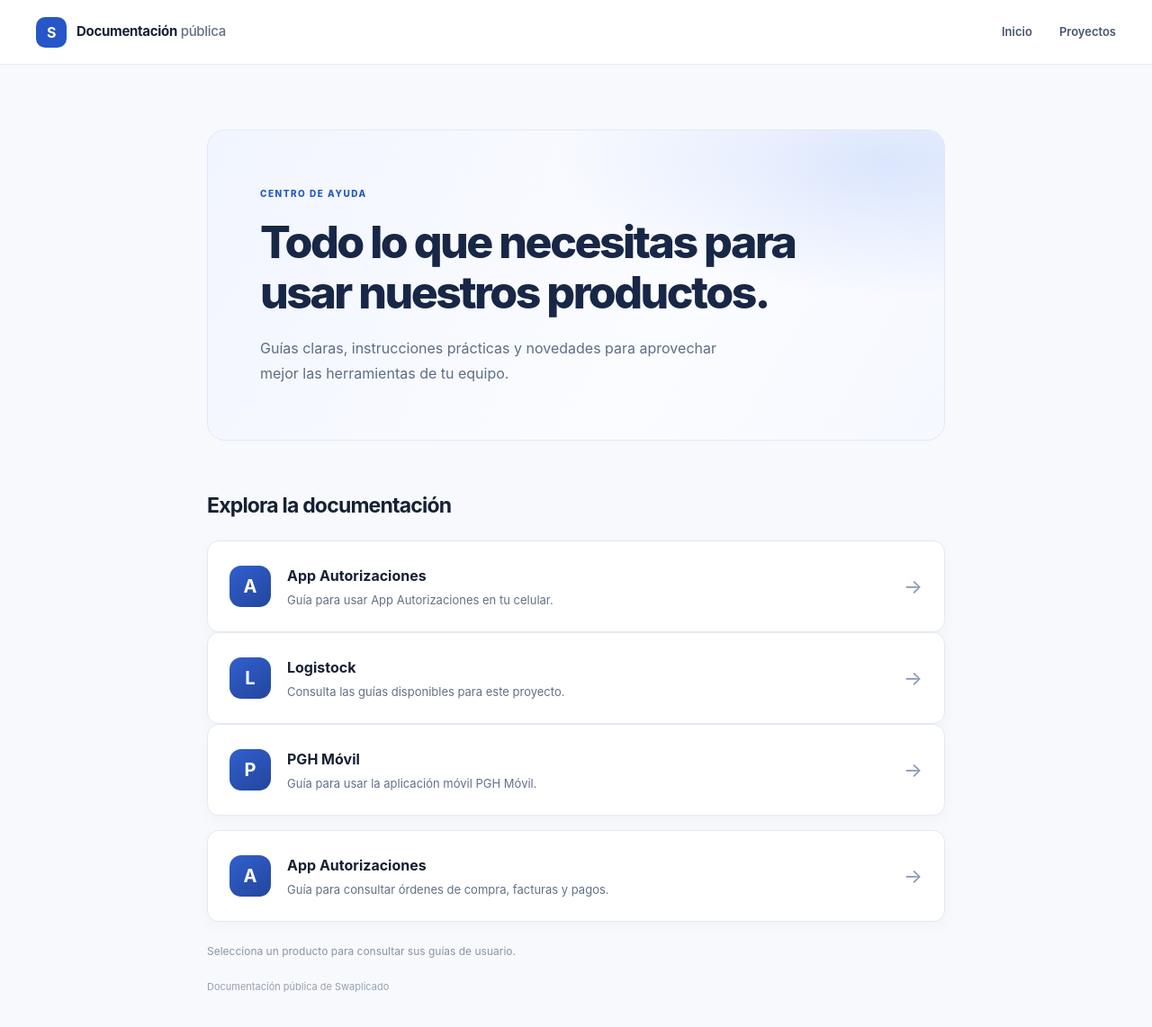
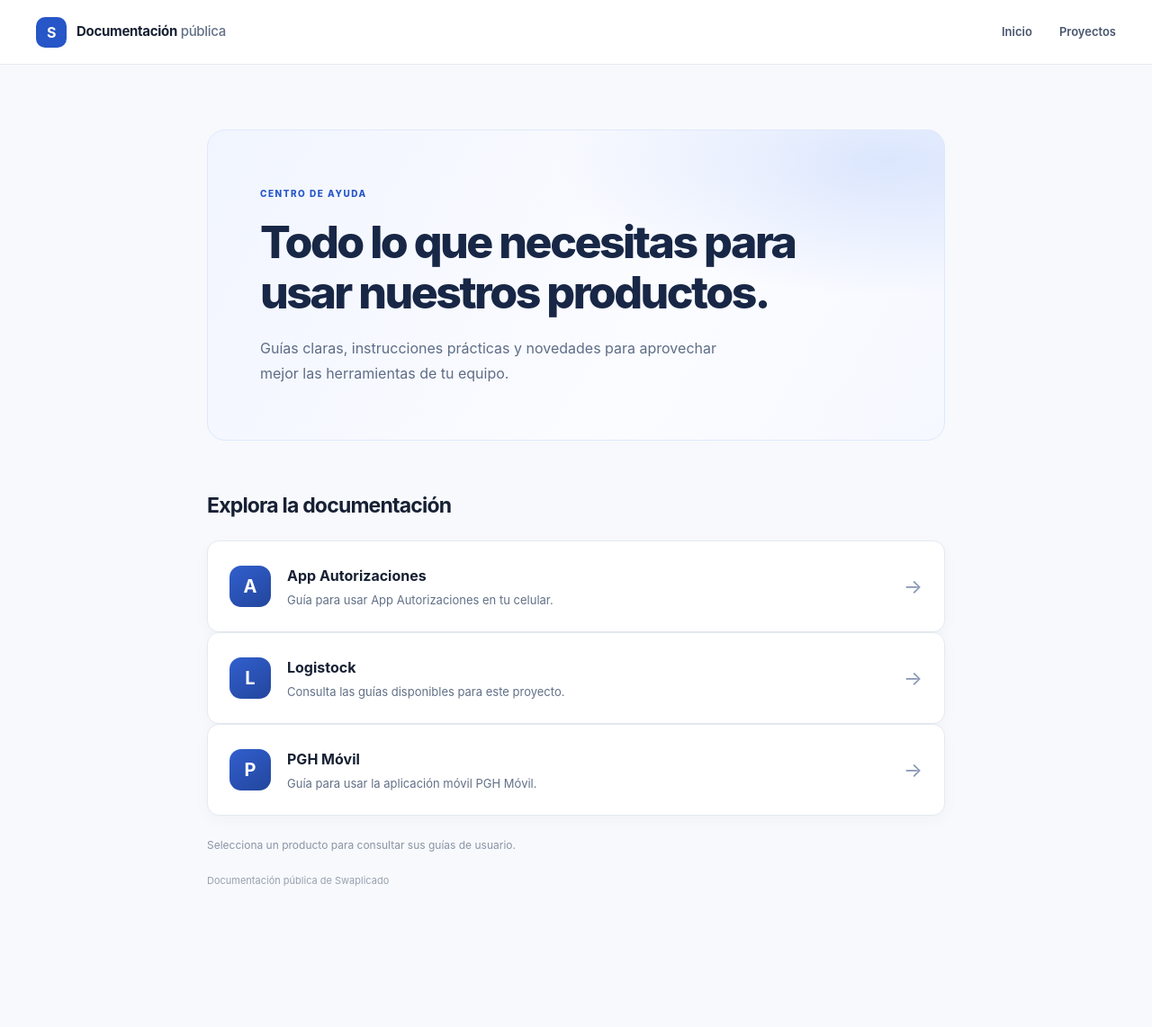
Before and after one commit to swaplicado/documentacion, a Jekyll site: the page built from index.md, in a window 1280 px wide and 1160 px high. Shown: the top 1142 px of the window at 90% size. Built offline with Jekyll 4.4.1, drawn with Linux system fonts in a browser that asks for light colours.

Commit message:
Update index.md

```diff
--- a/index.md
+++ b/index.md
@@ -28,13 +28,4 @@ title: Inicio
 {% endfor %}
 </div>
 
-<a class="project-card" href="{{ '/projects/app-autorizaciones/' | relative_url }}">
-  <span class="card-icon" aria-hidden="true">A</span>
-  <span class="card-copy">
-    <strong>App Autorizaciones</strong>
-    <span>Guía para consultar órdenes de compra, facturas y pagos.</span>
-  </span>
-  <span class="card-arrow" aria-hidden="true">→</span>
-</a>
-
 <p class="home-note">Selecciona un producto para consultar sus guías de usuario.</p>
```
